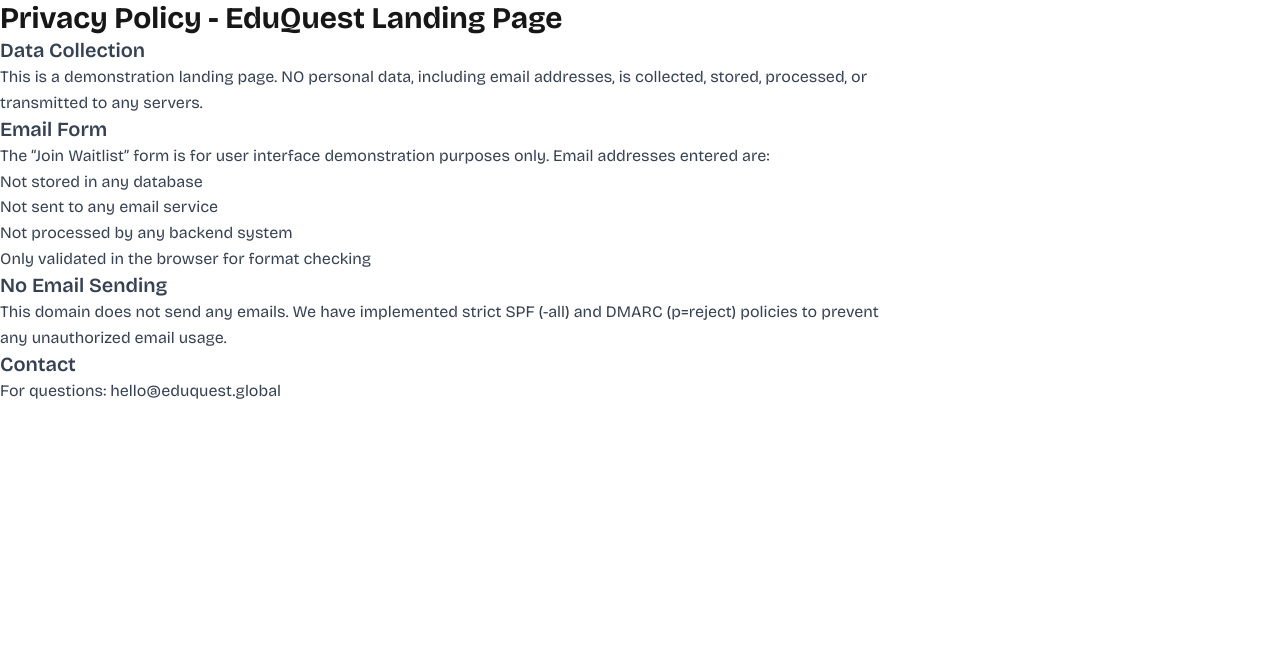
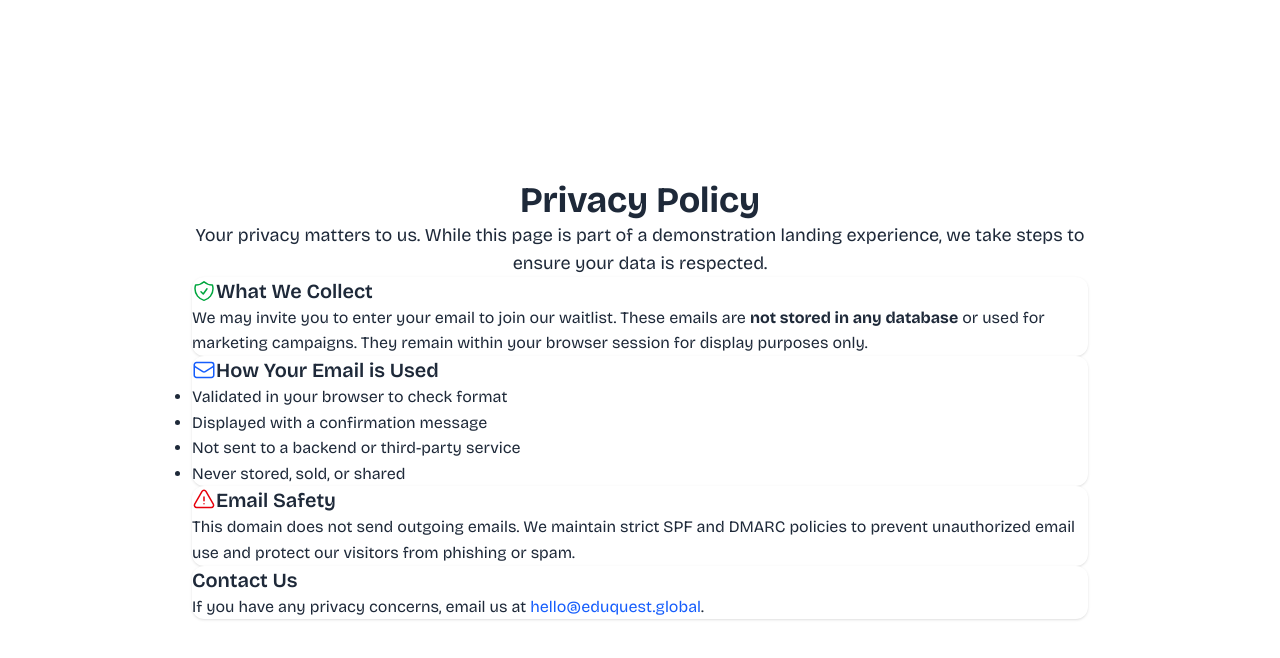
Before and after one commit to SandunSalinda/Eduquest-ComingSoon-Page, a Next.js app: page /privacy in a window 1280 px wide. Shown: the top 658 px of the page. Built offline with nearby package versions, Linux system fonts and the light colour scheme.

Commit message:
scale the content for 1080p and change the terms and policy pages content

```diff
--- a/app/globals.css
+++ b/app/globals.css
@@ -98,7 +98,7 @@
 /* 1080p and smaller screens - scale down aggressively */
 @media (max-height: 1080px) and (min-width: 1025px) {
   .responsive-scale {
-    transform: scale(0.75) !important;
+    transform: scale(1) !important;
     transform-origin: center top !important;
   }
 
--- a/app/privacy/page.tsx
+++ b/app/privacy/page.tsx
@@ -1,35 +1,53 @@
 import React from 'react';
+import { ShieldCheckIcon, EnvelopeIcon, ExclamationTriangleIcon } from '@heroicons/react/24/outline';
 
 const PrivacyPolicy = () => (
-  <div className="max-w-4xl mx-auto p-8">
-    <h1 className="text-3xl font-bold mb-6">Privacy Policy - EduQuest Landing Page</h1>
+  <div className="min-h-screen flex items-center justify-center py-12 px-4">
+    <div className="max-w-4xl mx-auto text-gray-800">
+      <h1 className="text-4xl font-bold mb-8 text-center">Privacy Policy</h1>
+      <p className="text-lg text-center mb-12">
+        Your privacy matters to us. While this page is part of a demonstration landing experience, we take steps to ensure your data is respected.
+      </p>
 
-    <div className="space-y-6 text-gray-700">
-      <section>
-        <h2 className="text-xl font-semibold mb-3">Data Collection</h2>
-        <p>This is a demonstration landing page. NO personal data, including email addresses, is collected, stored, processed, or transmitted to any servers.</p>
-      </section>
+      <div className="space-y-10">
+        <section className="bg-white p-6 rounded-xl shadow-sm hover:shadow-md transition">
+          <div className="flex items-center mb-3">
+            <ShieldCheckIcon className="w-6 h-6 text-green-600 mr-2" />
+            <h2 className="text-xl font-semibold">What We Collect</h2>
+          </div>
+          <p>
+            We may invite you to enter your email to join our waitlist. These emails are <strong>not stored in any database</strong> or used for marketing campaigns. They remain within your browser session for display purposes only.
+          </p>
+        </section>
 
-      <section>
-        <h2 className="text-xl font-semibold mb-3">Email Form</h2>
-        <p>The &ldquo;Join Waitlist&rdquo; form is for user interface demonstration purposes only. Email addresses entered are:</p>
-        <ul className="list-disc ml-6 mt-2">
-          <li>Not stored in any database</li>
-          <li>Not sent to any email service</li>
-          <li>Not processed by any backend system</li>
-          <li>Only validated in the browser for format checking</li>
-        </ul>
-      </section>
+        <section className="bg-white p-6 rounded-xl shadow-sm hover:shadow-md transition">
+          <div className="flex items-center mb-3">
+            <EnvelopeIcon className="w-6 h-6 text-blue-600 mr-2" />
+            <h2 className="text-xl font-semibold">How Your Email is Used</h2>
+          </div>
+          <ul className="list-disc pl-6 space-y-1">
+            <li>Validated in your browser to check format</li>
+            <li>Displayed with a confirmation message</li>
+            <li>Not sent to a backend or third-party service</li>
+            <li>Never stored, sold, or shared</li>
+          </ul>
+        </section>
 
-      <section>
-        <h2 className="text-xl font-semibold mb-3">No Email Sending</h2>
-        <p>This domain does not send any emails. We have implemented strict SPF (-all) and DMARC (p=reject) policies to prevent any unauthorized email usage.</p>
-      </section>
+        <section className="bg-white p-6 rounded-xl shadow-sm hover:shadow-md transition">
+          <div className="flex items-center mb-3">
+            <ExclamationTriangleIcon className="w-6 h-6 text-red-600 mr-2" />
+            <h2 className="text-xl font-semibold">Email Safety</h2>
+          </div>
+          <p>
+            This domain does not send outgoing emails. We maintain strict SPF and DMARC policies to prevent unauthorized email use and protect our visitors from phishing or spam.
+          </p>
+        </section>
 
-      <section>
-        <h2 className="text-xl font-semibold mb-3">Contact</h2>
-        <p>For questions: hello@eduquest.global</p>
-      </section>
+        <section className="bg-white p-6 rounded-xl shadow-sm hover:shadow-md transition">
+          <h2 className="text-xl font-semibold mb-2">Contact Us</h2>
+          <p>If you have any privacy concerns, email us at <a href="mailto:hello@eduquest.global" className="text-blue-600 hover:underline">hello@eduquest.global</a>.</p>
+        </section>
+      </div>
     </div>
   </div>
 );
--- a/app/terms/page.tsx
+++ b/app/terms/page.tsx
@@ -1,24 +1,35 @@
 import React from 'react';
+import { ClipboardDocumentListIcon, InformationCircleIcon } from '@heroicons/react/24/outline';
 
 const TermsOfService = () => (
-  <div className="max-w-4xl mx-auto p-8">
-    <h1 className="text-3xl font-bold mb-6">Terms of Service - EduQuest Landing Page</h1>
+  <div className="min-h-screen flex justify-center items-center">
+    <div className="max-w-4xl mx-auto p-8 text-gray-800">
+      <h1 className="text-4xl font-bold mb-8 text-center">Terms of Service</h1>
+      <p className="text-lg text-center mb-20">
+        Welcome to the EduQuest landing page. Please read these terms to understand how this demonstration site works.
+      </p>
 
-    <div className="space-y-6 text-gray-700">
-      <section>
-        <h2 className="text-xl font-semibold mb-3">Purpose</h2>
-        <p>This is a demonstration landing page for EduQuest. No real services are provided.</p>
-      </section>
+      <div className="space-y-10 mb-20">
+        <section className="bg-white p-6 rounded-xl shadow-sm hover:shadow-md transition mb-6">
+          <div className="flex items-center mb-3">
+            <ClipboardDocumentListIcon className="w-6 h-6 text-purple-600 mr-2" />
+            <h2 className="text-xl font-semibold">Purpose of This Site</h2>
+          </div>
+          <p>
+            This site is designed to showcase the EduQuest brand concept. It does not yet provide full services, and the waitlist form is a preview feature for visual demonstration.
+          </p>
+        </section>
 
-      <section>
-        <h2 className="text-xl font-semibold mb-3">Data Processing</h2>
-        <p>No personal data is processed or stored by this website. The email form is non-functional and for demonstration only.</p>
-      </section>
-
-      <section>
-        <h2 className="text-xl font-semibold mb-3">Liability</h2>
-        <p>This demonstration site provides no real services and accepts no liability for any interactions with the interface.</p>
-      </section>
+        <section className="bg-white p-6 rounded-xl shadow-sm hover:shadow-md transition mt-6">
+          <div className="flex items-center mb-3">
+            <InformationCircleIcon className="w-6 h-6 text-yellow-600 mr-2" />
+            <h2 className="text-xl font-semibold">Data Handling</h2>
+          </div>
+          <p>
+            We do not store, process, or share any personal data submitted through this site. Any email entered in the waitlist form stays only in your browser and is not sent anywhere.
+          </p>
+        </section>
+      </div>
     </div>
   </div>
 );
--- a/package.json
+++ b/package.json
@@ -9,6 +9,7 @@
     "lint": "next lint"
   },
   "dependencies": {
+    "@heroicons/react": "^2.2.0",
     "hugeicons-react": "^0.3.0",
     "lucide-react": "^0.536.0",
     "next": "15.4.5",
```
Also changed, not shown: 1 other file (tests, documents, lock files or other folders).
